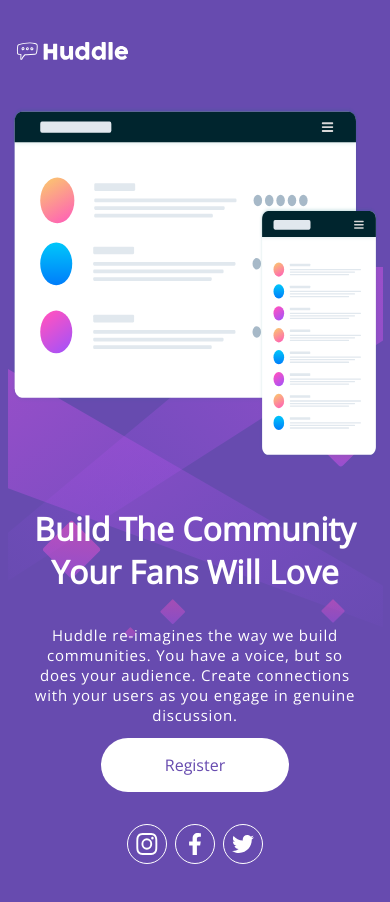
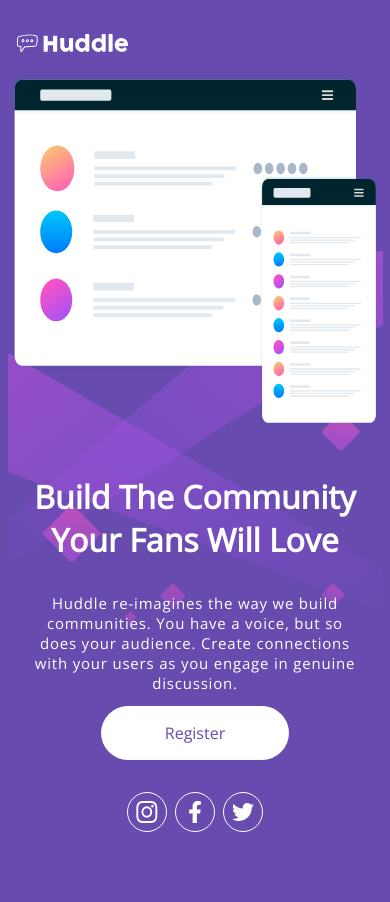
Before and after one commit to BekEsaly/huddle-landing-page-with-single-introductory-section-master, a plain HTML site: page index.html in a window 390 px wide. After the commit the page ends 875 px from the top, so only its background shows below. Drawn offline with nearby package versions, Linux system fonts and the light colour scheme; a script that the page names is missing.

Commit message:
Update style.css

```diff
--- a/style.css
+++ b/style.css
@@ -106,24 +106,16 @@ main {
 .footer div:hover{
     background-color: var(--Soft-Magenta);
 }
-@media (min-width: 265px) and (max-width: 500px){
+@media screen and (max-width: 600px){
     body{
-       background: url('./images/bg-mobile.svg') no-repeat center center fixed var(--Violet);
+         background: url('./images/bg-mobile.svg')no-repeat center center fixed var(--Violet);
          pointer-events: none;
     }
-     .wrapper {
-    height: 100%;
-  }
-  .header{
-      padding-top: 0.5rem;
-  }
     main{
-      margin-top: 1.5rem;
         height: auto;
         flex-direction: column;
         text-align: center;
     }
-
     .footer{
         justify-content: center;
     }
```
Lines whose indentation alone changed are shown as unchanged.
